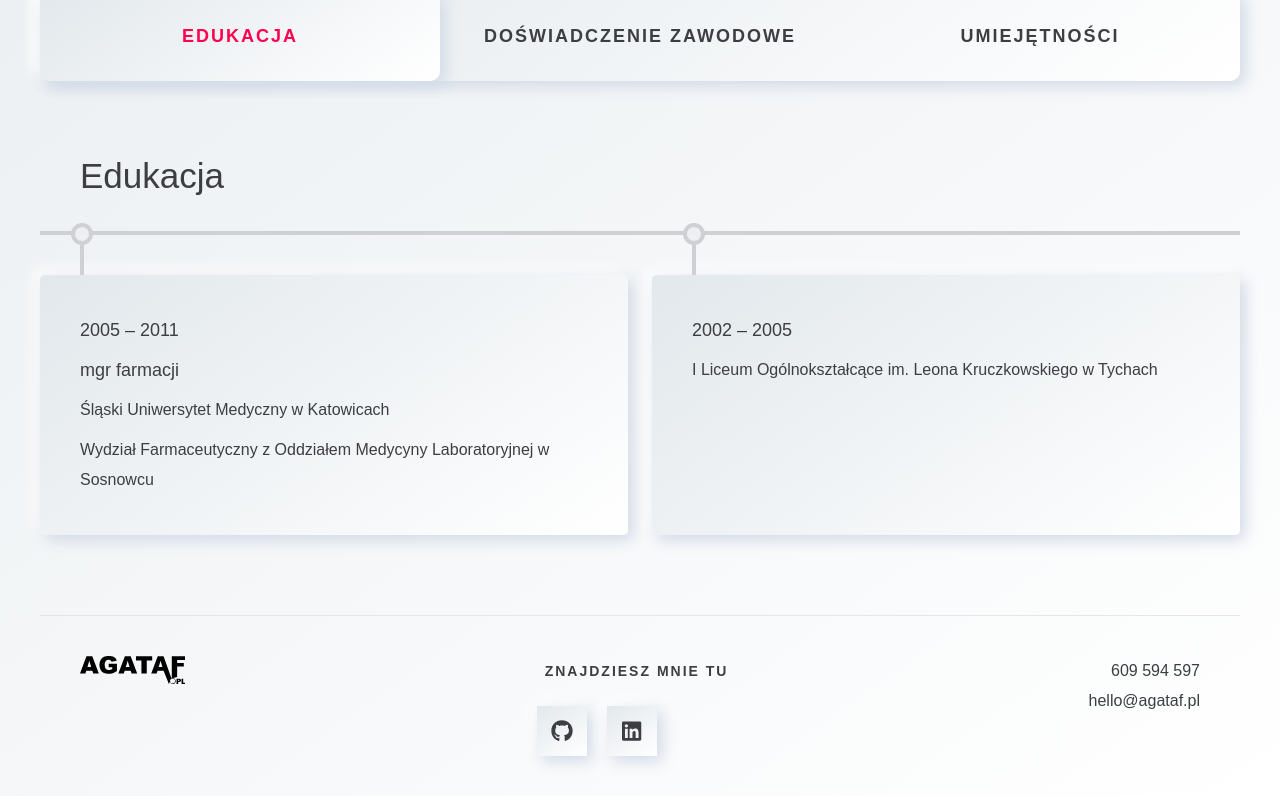
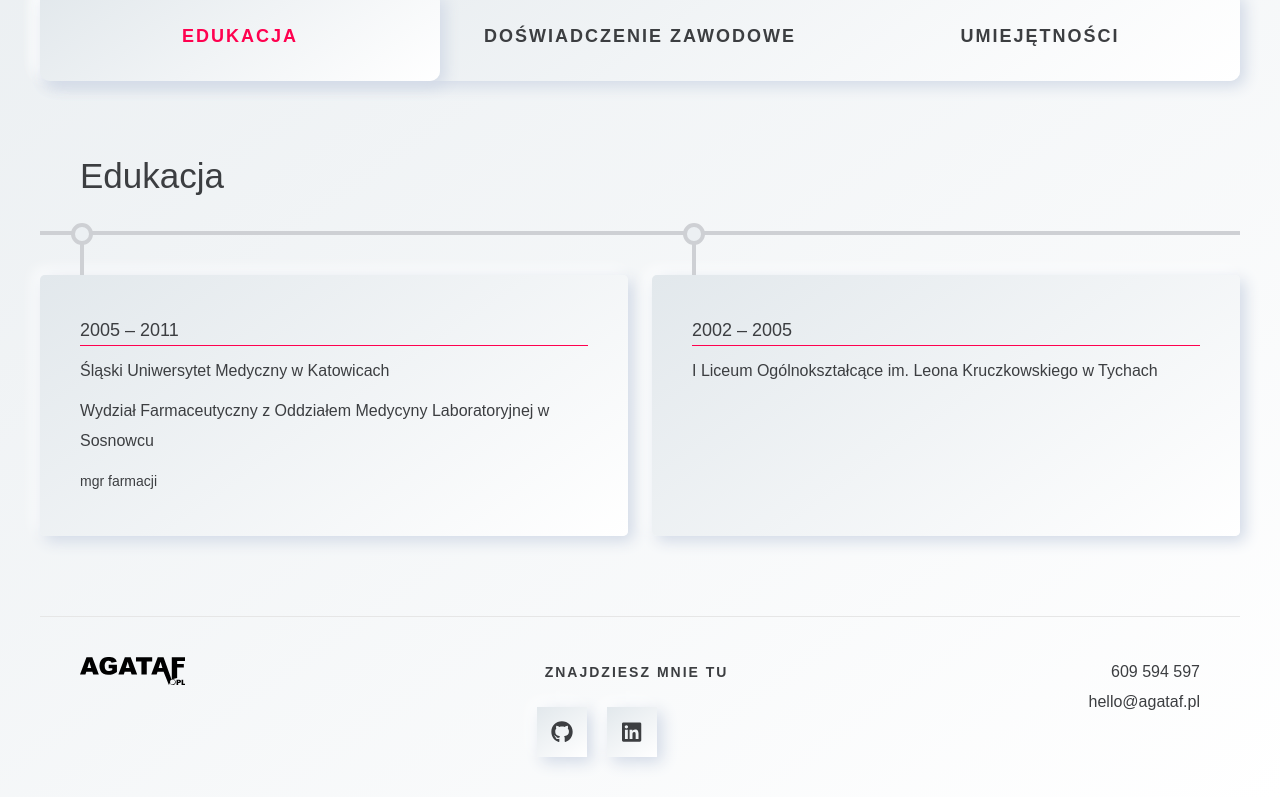
Before and after one commit to F-Agata/portfolio, a React (Create React App) app: page / in a window 1280 px wide. Shown: the part 888-1685 px from the top of the page. Built offline with nearby package versions, Linux system fonts and the light colour scheme.

Commit message:
wip MainPage

```diff
--- a/src/components/mainPage/MPEducation.js
+++ b/src/components/mainPage/MPEducation.js
@@ -22,21 +22,24 @@ const WrappMPEducation = styled.div`
 const TitleEducation = styled(TitleOfSection)`
   width: 100%;
   margin: 0 0 40px 0;
-  //border-bottom: 5px solid ${props => props. theme.colors.colorGrayLighter} ;
- `
+   `
 
 const WrappOneSchool = styled(WrappMPOneItem)`
     position: relative;
 `
 
 const Yers = styled(SmallTitleMPOneItem)`
-  //border: #61dafb 2px solid;
-  margin-top:  ${props => props.mgrfarm ? '10px' : '0px'};
+
+//border: #61dafb 2px solid;
+margin-top:  ${props => props.mgrfarm ? '10px' : '0px'};
+border-bottom-width: ${props => props.mgrfarm ? '0px' : '1px'};
+font-size: ${props => props.mgrfarm ? props.theme.fontSizes.fsB3 : props.theme.fontSizes.fsB1 };
+
    `
 
 const NameOfSchool = styled.p`
     margin: 10px 0 0 0 ;
-`
+ `
 const MPEducation = () => {
 
     const showDecorationLine = useMediaQuery({query: '(min-width: 1080px)' })
@@ -55,9 +58,9 @@ const MPEducation = () => {
                     <Circle/>
                     <DashFromTheCircle/>
                    <Yers> 2005 – 2011  </Yers>
-                   <Yers mgrfarm> mgr farmacji  </Yers>
                    <NameOfSchool> Śląski Uniwersytet Medyczny w Katowicach </NameOfSchool>
                    <NameOfSchool> Wydział Farmaceutyczny z Oddziałem Medycyny Laboratoryjnej w Sosnowcu</NameOfSchool>
+                   <Yers mgrfarm> mgr farmacji  </Yers>
                 </WrappOneSchool>
                 <WrappOneSchool>
                     <Circle/>
@@ -65,7 +68,7 @@ const MPEducation = () => {
                    <Yers> 2002 – 2005 </Yers>
                    <NameOfSchool> I Liceum Ogólnokształcące im. Leona Kruczkowskiego w Tychach</NameOfSchool>
                 </WrappOneSchool>
-            </WrappMPEssence>
+             </WrappMPEssence>
         </WrappMPEducation>
     )
 }
--- a/src/styles/SmallTitleMPOneItem.js
+++ b/src/styles/SmallTitleMPOneItem.js
@@ -5,6 +5,7 @@ const SmallTitleMPOneItem = styled.h4`
   font-size: ${props => props.theme.fontSizes.fsB1};
   font-weight: 400;
   color:  ${props => props.theme.colors.colorText};
+  border-bottom: 1px solid ${props => props.theme.colors.colorPrimary};
   `;
 
 export default SmallTitleMPOneItem;
```
